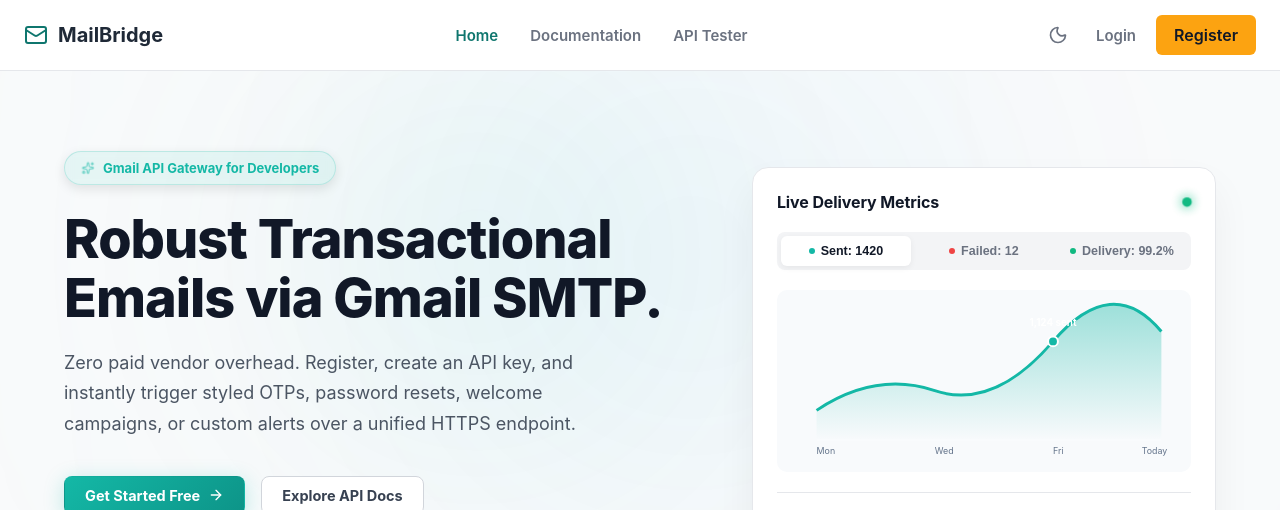
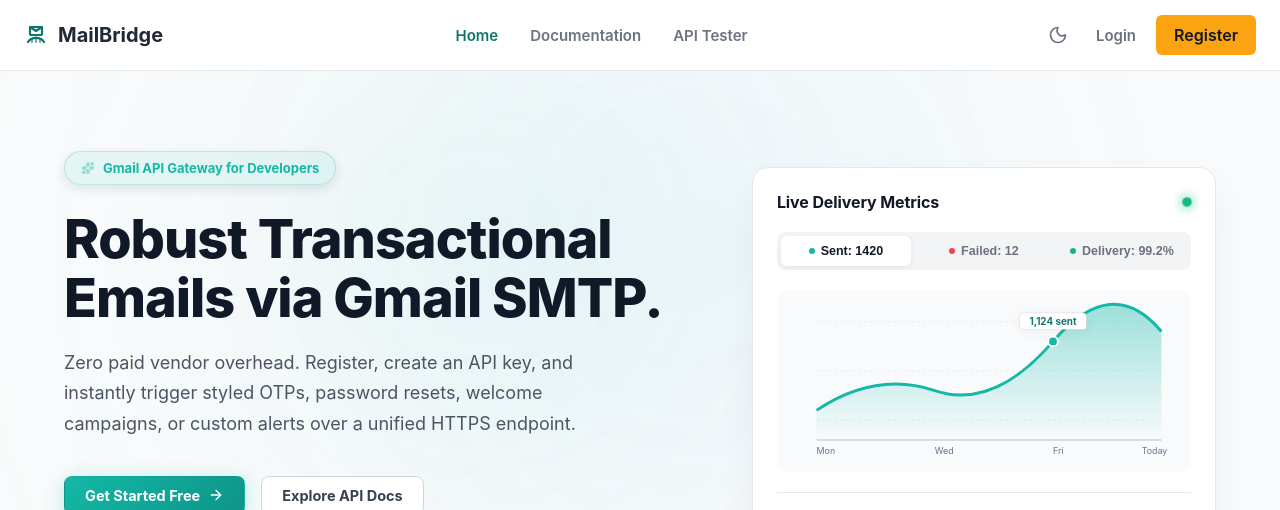
Before and after one commit to pateldeep04/Email-services-SaaS, a React (Vite) app: page / in a window 1280 px wide. Shown: the top 510 px of the page. Built offline with nearby package versions, Linux system fonts and the light colour scheme; no server answers.

Commit message:
design: add custom branding logo and fix graph tooltip text visibility in light mode

```diff
--- a/index.html
+++ b/index.html
@@ -4,6 +4,7 @@
     <meta charset="UTF-8" />
     <meta name="viewport" content="width=device-width, initial-scale=1.0" />
     <title>MailBridge | Small Business Email API</title>
+    <link rel="icon" type="image/svg+xml" href="/logo.svg" />
     <script src="https://accounts.google.com/gsi/client" async defer></script>
   </head>
   <body>
--- a/src/components/Navbar.jsx
+++ b/src/components/Navbar.jsx
@@ -4,6 +4,34 @@ import { Mail, LogOut, Sun, Moon } from "lucide-react";
 import { useAuth } from "../context/AuthContext.jsx";
 import { useTheme } from "../context/ThemeContext.jsx";
 import "../styles/Navbar.css";
+
+function MailBridgeLogo({ size = 24, className }) {
+  return (
+    <svg
+      width={size}
+      height={size}
+      viewBox="0 0 24 24"
+      fill="none"
+      stroke="currentColor"
+      strokeWidth="2.2"
+      strokeLinecap="round"
+      strokeLinejoin="round"
+      className={className}
+      style={{ display: "inline-block", verticalAlign: "middle" }}
+    >
+      {/* Bridge Arch */}
+      <path d="M 4 19 C 7 13.5, 17 13.5, 20 19" />
+      {/* Pillars */}
+      <path d="M 8 16 L 8 19" opacity="0.6" />
+      <path d="M 12 14.5 L 12 19" opacity="0.6" />
+      <path d="M 16 16 L 16 19" opacity="0.6" />
+      {/* Floating Envelope */}
+      <rect x="6" y="4" width="12" height="8" rx="1.5" />
+      {/* Flap */}
+      <path d="M 6 4 L 12 8 L 18 4" />
+    </svg>
+  );
+}
 
 export function Navbar() {
   const location = useLocation();
@@ -16,7 +44,7 @@ export function Navbar() {
     <nav className="navbar">
       <div className="nav-container">
         <Link to="/" className="nav-brand">
-          <Mail size={24} />
+          <MailBridgeLogo size={24} />
           <span>MailBridge</span>
         </Link>
 
--- a/src/pages/HomePage.jsx
+++ b/src/pages/HomePage.jsx
@@ -455,9 +455,9 @@ export function HomePage() {
                   </defs>
 
                   {/* Grid Lines */}
-                  <line x1="30" y1="20" x2="380" y2="20" stroke="rgba(255,255,255,0.05)" strokeDasharray="3 3" />
-                  <line x1="30" y1="70" x2="380" y2="70" stroke="rgba(255,255,255,0.05)" strokeDasharray="3 3" />
-                  <line x1="30" y1="120" x2="380" y2="120" stroke="rgba(255,255,255,0.05)" strokeDasharray="3 3" />
+                  <line x1="30" y1="20" x2="380" y2="20" className="graph-grid-line" strokeDasharray="3 3" />
+                  <line x1="30" y1="70" x2="380" y2="70" className="graph-grid-line" strokeDasharray="3 3" />
+                  <line x1="30" y1="120" x2="380" y2="120" className="graph-grid-line" strokeDasharray="3 3" />
 
                   {/* Values plotting based on active tab selection */}
                   {activeMetricTab === "sent" && (
@@ -465,26 +465,35 @@ export function HomePage() {
                       <path d="M 30 110 Q 90 70, 150 90 T 270 40 T 380 30 L 380 140 L 30 140 Z" fill="url(#gradient-area)" />
                       <path d="M 30 110 Q 90 70, 150 90 T 270 40 T 380 30" fill="none" stroke="#14b8a6" strokeWidth="3" />
                       <circle cx="270" cy="40" r="5" fill="#14b8a6" stroke="#fff" strokeWidth="2" />
-                      <text x="270" y="24" fill="#fff" fontSize="10" fontWeight="bold" textAnchor="middle">1,124 sent</text>
+                      <g className="graph-tooltip">
+                        <rect x="236" y="11" width="68" height="17" rx="4" className="graph-tooltip-bg" />
+                        <text x="270" y="23" className="graph-tooltip-text text-sent" fontSize="10" fontWeight="bold" textAnchor="middle">1,124 sent</text>
+                      </g>
                     </>
                   )}
                   {activeMetricTab === "failed" && (
                     <>
                       <path d="M 30 135 L 90 132 L 150 128 L 210 133 L 270 120 L 380 138" fill="none" stroke="#ef4444" strokeWidth="3" />
                       <circle cx="270" cy="120" r="5" fill="#ef4444" stroke="#fff" strokeWidth="2" />
-                      <text x="270" y="105" fill="#ef4444" fontSize="10" fontWeight="bold" textAnchor="middle">12 failed</text>
+                      <g className="graph-tooltip">
+                        <rect x="238" y="92" width="64" height="17" rx="4" className="graph-tooltip-bg" />
+                        <text x="270" y="104" className="graph-tooltip-text text-failed" fontSize="10" fontWeight="bold" textAnchor="middle">12 failed</text>
+                      </g>
                     </>
                   )}
                   {activeMetricTab === "rate" && (
                     <>
                       <path d="M 30 50 L 90 52 L 150 48 L 210 49 L 270 44 L 380 43" fill="none" stroke="#10b981" strokeWidth="3" />
                       <circle cx="270" cy="44" r="5" fill="#10b981" stroke="#fff" strokeWidth="2" />
-                      <text x="270" y="29" fill="#10b981" fontSize="10" fontWeight="bold" textAnchor="middle">99.2% rate</text>
+                      <g className="graph-tooltip">
+                        <rect x="236" y="16" width="68" height="17" rx="4" className="graph-tooltip-bg" />
+                        <text x="270" y="28" className="graph-tooltip-text text-rate" fontSize="10" fontWeight="bold" textAnchor="middle">99.2% rate</text>
+                      </g>
                     </>
                   )}
 
                   {/* Axis */}
-                  <line x1="30" y1="140" x2="380" y2="140" stroke="rgba(255,255,255,0.15)" strokeWidth="2" />
+                  <line x1="30" y1="140" x2="380" y2="140" className="graph-axis-line" strokeWidth="2" />
                   <text x="30" y="154" fill="#64748b" fontSize="9">Mon</text>
                   <text x="150" y="154" fill="#64748b" fontSize="9">Wed</text>
                   <text x="270" y="154" fill="#64748b" fontSize="9">Fri</text>
--- a/src/styles/Home.css
+++ b/src/styles/Home.css
@@ -1691,3 +1691,62 @@ html.light .phone-speaker {
     gap: 32px;
   }
 }
+
+/* Theme-aware SVG graph rules */
+.graph-grid-line {
+  stroke: rgba(255, 255, 255, 0.05);
+}
+
+.graph-axis-line {
+  stroke: rgba(255, 255, 255, 0.15);
+}
+
+.graph-tooltip-bg {
+  fill: #1e293b;
+  filter: drop-shadow(0 2px 4px rgba(0, 0, 0, 0.25));
+}
+
+.graph-tooltip-text {
+  font-family: 'Inter', system-ui, sans-serif;
+  user-select: none;
+}
+
+.graph-tooltip-text.text-sent {
+  fill: #ffffff;
+}
+
+.graph-tooltip-text.text-failed {
+  fill: #ef4444;
+}
+
+.graph-tooltip-text.text-rate {
+  fill: #10b981;
+}
+
+/* Light mode graph overrides */
+html.light .graph-grid-line {
+  stroke: rgba(0, 0, 0, 0.06);
+}
+
+html.light .graph-axis-line {
+  stroke: rgba(0, 0, 0, 0.12);
+}
+
+html.light .graph-tooltip-bg {
+  fill: #ffffff;
+  stroke: rgba(0, 0, 0, 0.08);
+  stroke-width: 1px;
+  filter: drop-shadow(0 2px 6px rgba(0, 0, 0, 0.05));
+}
+
+html.light .graph-tooltip-text.text-sent {
+  fill: #0f766e;
+}
+
+html.light .graph-tooltip-text.text-failed {
+  fill: #b91c1c;
+}
+
+html.light .graph-tooltip-text.text-rate {
+  fill: #047857;
+}
```
Also changed, not shown: public/logo.svg (added).
